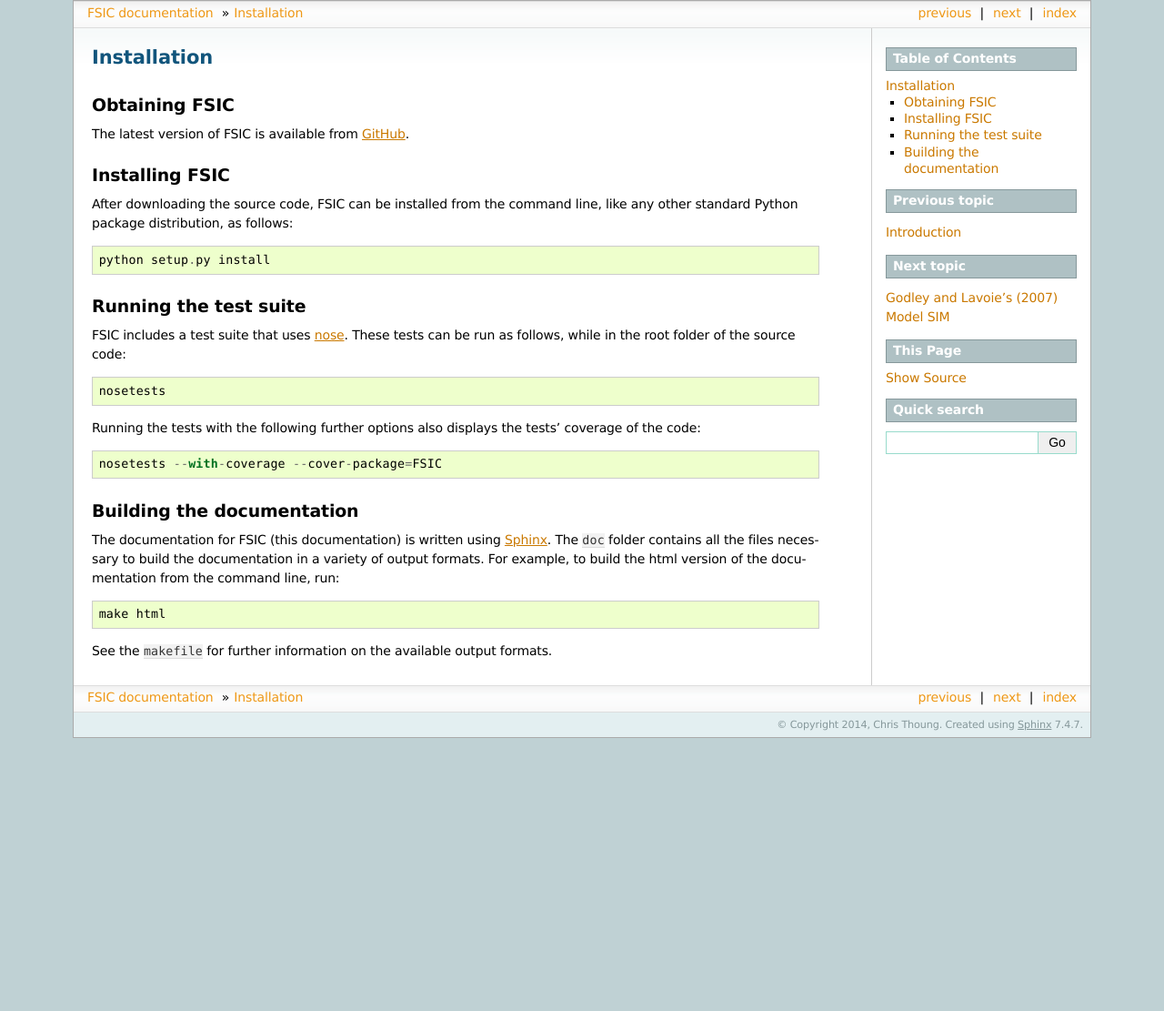
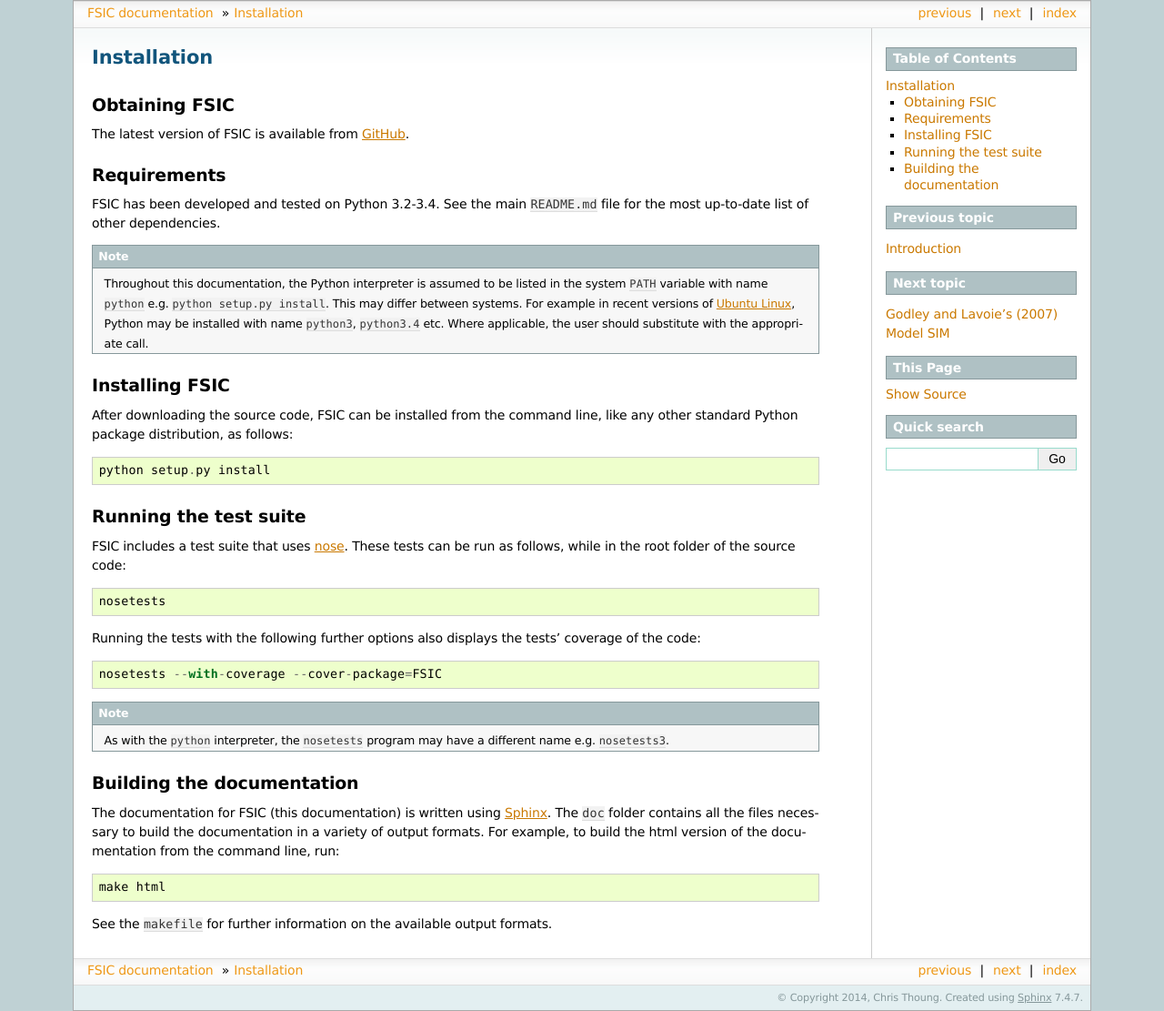
Before and after one commit to ChrisThoung/fsic-archive, a Sphinx documentation site: the page built from doc/source/installation.rst, in a window 1280 px wide. Shown: the whole page at 91% size. Built offline with Sphinx 7.4.7, drawn with Linux system fonts in a browser that asks for light colours; the version number could not be read and is left out; before the commit the page ends 900 px from its top, so only the background shows below that.

Commit message:
Add section on software requirements/assumptions
Add section to installation page on software requirements and
assumptions about Python program names.

Update CHANGELOG.

```diff
--- a/doc/source/installation.rst
+++ b/doc/source/installation.rst
@@ -13,6 +13,25 @@ Obtaining FSIC
 The latest version of FSIC is available from GitHub_.
 
 .. _GitHub: https://github.com/cthoung/fsic
+
+
+.. _installation-requirements:
+
+Requirements
+============
+
+FSIC has been developed and tested on Python 3.2-3.4. See the main
+``README.md`` file for the most up-to-date list of other dependencies.
+
+.. Note::
+   Throughout this documentation, the Python interpreter is assumed to be
+   listed in the system ``PATH`` variable with name ``python`` e.g. ``python
+   setup.py install``. This may differ between systems. For example in recent
+   versions of `Ubuntu Linux`_, Python may be installed with name ``python3``,
+   ``python3.4`` etc. Where applicable, the user should substitute with the
+   appropriate call.
+
+.. _`Ubuntu Linux`: http://www.ubuntu.com/
 
 
 .. _installation-install:
@@ -43,6 +62,10 @@ coverage of the code::
 
 .. _nose: https://nose.readthedocs.org/en/latest/
 
+.. Note::
+   As with the ``python`` interpreter, the ``nosetests`` program may have a
+   different name e.g. ``nosetests3``.
+
 
 .. _installation-doc:
 
```
Also changed, not shown: CHANGELOG.md (+7 -0 lines).
